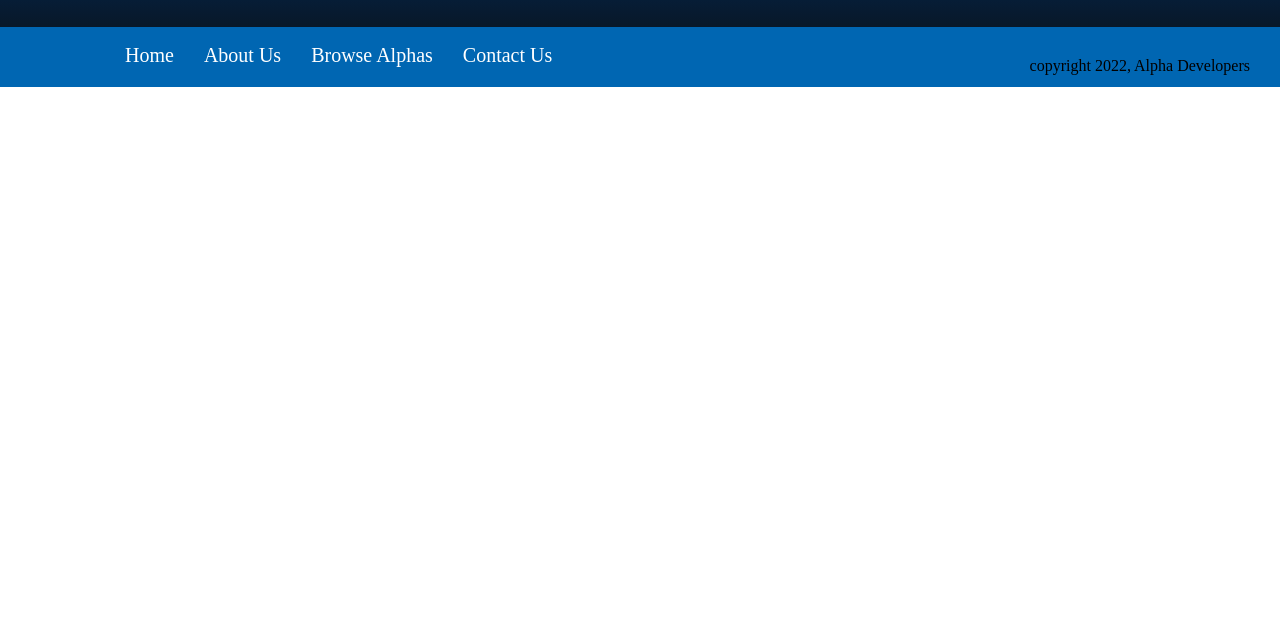
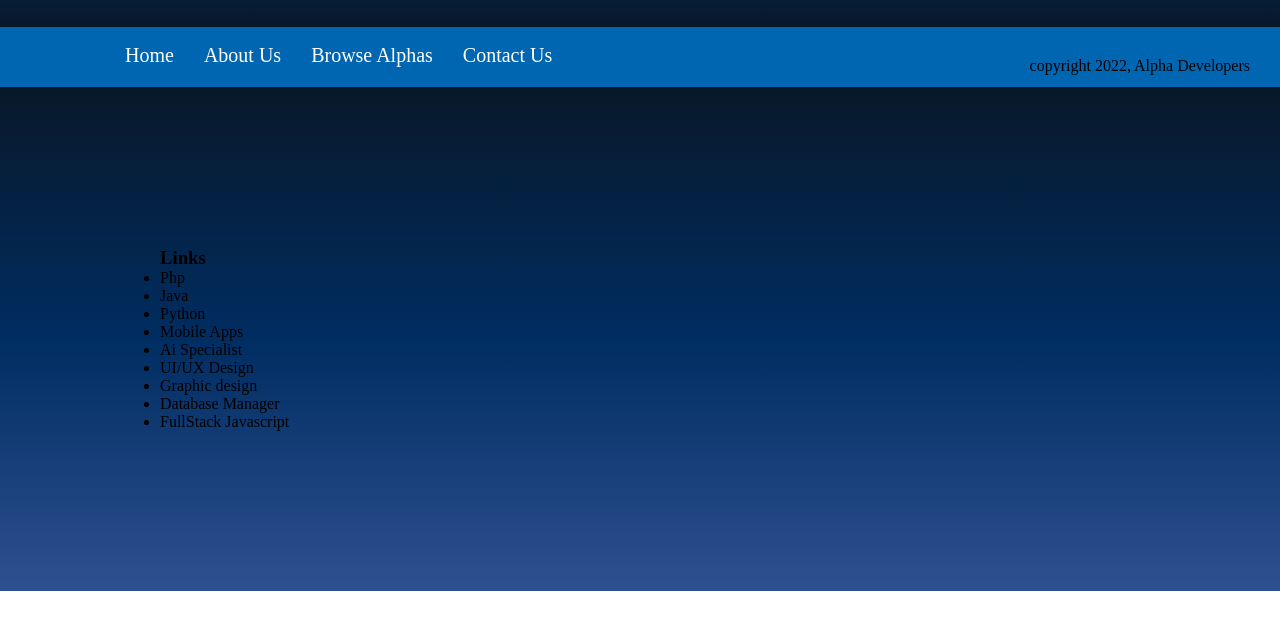
Before and after one commit to leonelta/alpha, a plain HTML site: page alpha.html in a window 1280 px wide. Shown: the part 91-720 px from the top of the page. Drawn offline with Linux system fonts and the light colour scheme.

Commit message:
styling the class row

```diff
--- a/alpha.html
+++ b/alpha.html
@@ -22,7 +22,20 @@
           </div>
 
         <div class="row">
-
+            <div class="column side">
+                <h3>Links</h3>
+                <ul>
+                    <li>Php</li>
+                    <li>Java</li>
+                    <li>Python</li>
+                    <li>Mobile Apps</li>
+                    <li>Ai Specialist</li>
+                    <li>UI/UX Design </li>
+                    <li>Graphic design</li>
+                    <li>Database Manager</li>
+                    <li>FullStack Javascript</li>
+                </ul>
+            </div>
         </div>
     </body>
 </html>
--- a/sty.css
+++ b/sty.css
@@ -45,3 +45,10 @@
 .topnav p{
     float: right;
 }
+
+.row{
+    background-image: linear-gradient(#081829,#002D62,#2E5090);
+    padding: 160px;
+}
+
+.
```
